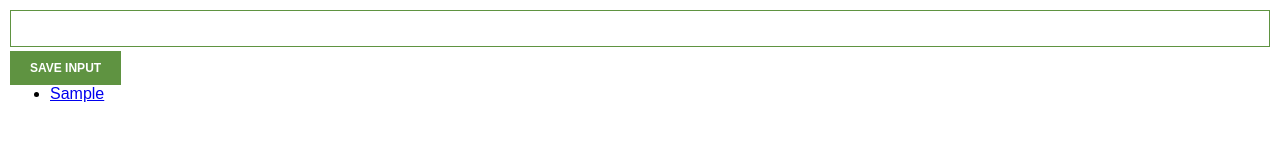
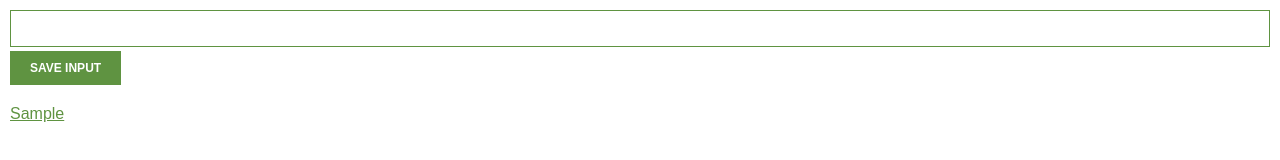
Before and after one commit to ichiomafrancis/Javascript_free_course_from_Scrimba, a plain HTML site: page chromeExtension/index.html in a window 1280 px wide. Both pictures are taken after typing "Sample" into the empty fields and a click on the button "SAVE INPUT". Drawn offline with Linux system fonts and the light colour scheme.

Commit message:
styled the list-items

```diff
--- a/chromeExtension/index.js
+++ b/chromeExtension/index.js
@@ -22,7 +22,6 @@ function renderLeads() {
       </a>
     </li>`;
   }
-
   ulEl.innerHTML = listItems;
 }
 // ulEl.innerHTML += "<li>" + myLeads[i] + "</li>";
--- a/chromeExtension/style.css
+++ b/chromeExtension/style.css
@@ -24,3 +24,17 @@ button {
   font-weight: bold;
   border: none;
 }
+
+ul {
+  list-style-type: none;
+  padding-left: 0;
+  margin-top: 20px;
+}
+
+li {
+  margin-top: 5px;
+}
+
+a {
+  color: #5f9341;
+}
```
